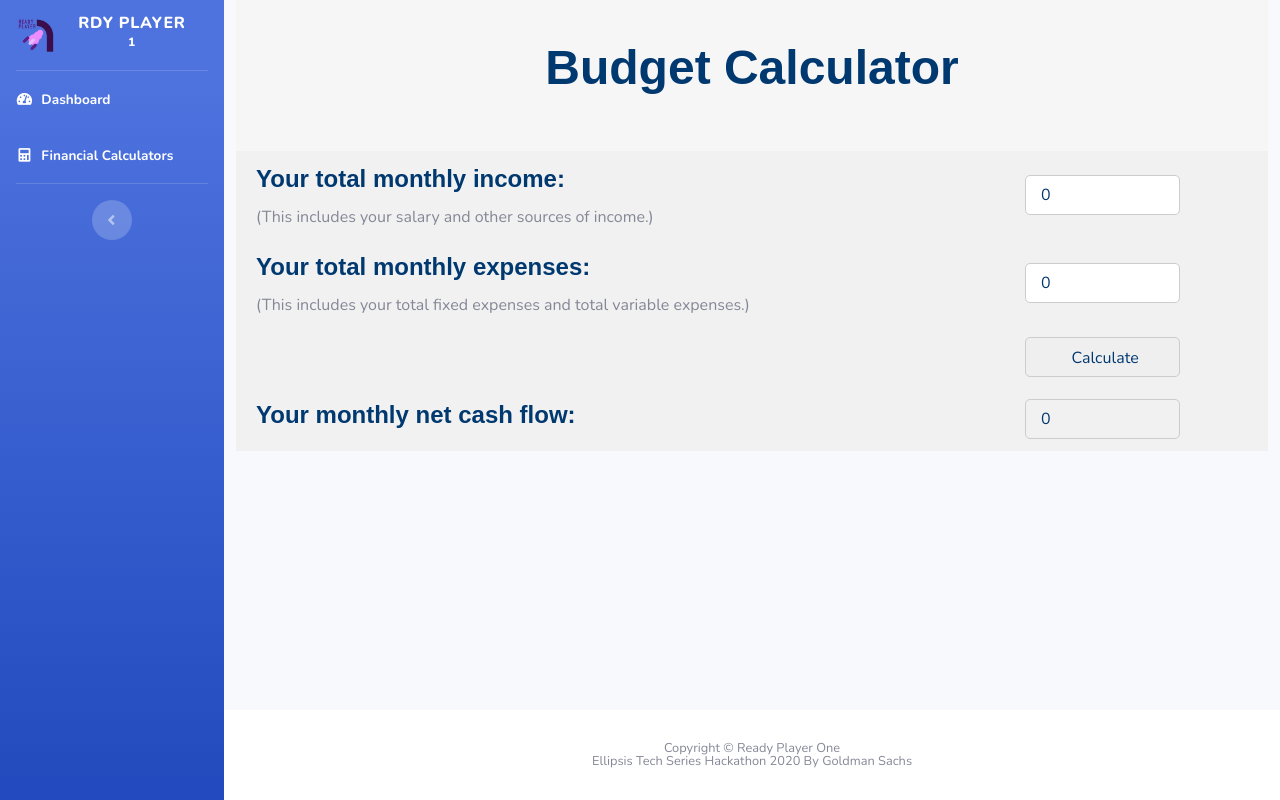
After one commit to melkhun/readyplayerone, a Django app: page /financialcalculators/budget in a window 1280 px wide. The commit adds this page. Run offline with Django 3.2, Linux system fonts and the light colour scheme; some libraries are stand-ins or nearby versions.

Commit message:
added simple calculators

```diff
--- /dev/null
+++ b/mainsite/app/templates/app/calculators/budget_calculator.html
@@ -0,0 +1,98 @@
+{% extends 'base.html' %}
+{% block content %}
+<div class="row" style="background-color: #f6f6f6;">
+    <h3 class="banner">Budget Calculator</h3>
+</div>
+
+<div class="row" style="background-color: #f1f1f1;">
+    <table>
+    <form method='post'>{% csrf_token %}
+        <tr style="width:100%">
+        <td>
+            <h2>Your total monthly income: </h2>
+            (This includes your salary and other sources of income.)
+        </td>
+        <td style="text-align: left;">
+            <input type="number" name="income" id="income" value="{{income}}">
+        </td>
+        </tr>
+        <tr>
+        <td>
+            <h2>Your total monthly expenses:</h2>
+            (This includes your total fixed expenses and total variable expenses.)
+        </td>
+        <td>
+            <input type="number" name="expense" id="expense" value="{{expense}}">
+        </td>
+        </tr>
+        <tr>
+            <td></td>
+            <td>
+                <input type="submit" value="Calculate">
+            </td>
+        </tr>
+        </form>
+        <tr style="width:100%">
+            <td>
+                <h2 >Your monthly net cash flow:</h2>
+            </td>
+            <td>
+                <input type="number" value="{{cashflow}}" disabled>
+            </td>
+        </tr>
+    </table>
+</div>
+
+<style>
+input{
+    width: 155px;
+    height: 40px;
+    line-height: 40px;
+    padding: 0 10px 0 15px;
+    border: 1px solid #ccc;
+    float: left;
+    border-radius: 5px;
+    color: #003870;
+    font-weight: 500;
+    font-size: 16px;
+
+}
+
+input::-webkit-outer-spin-button,
+input::-webkit-inner-spin-button {
+  -webkit-appearance: none;
+  margin: 0;
+}
+
+h2, h3{
+    font-size: 1.5em;
+    line-height: 36px;
+    color: #003870;
+    font-weight: 700;
+    position: relative;
+    font-family: Montserrat,sans-serif;
+}
+
+h3{
+    font-size: 3.0em;
+}
+
+table{
+    width:100%;
+}
+
+tr td{
+    padding-bottom: 10px;
+    padding-left: 20px;
+    padding-top: 10px;
+}
+
+.banner{
+    text-align: center;
+    width: 100%;
+    max-width: 685px;
+    margin: 0 auto;
+    padding: 50px 10px 65px;
+}
+</style>
+{% endblock content %}
--- a/mainsite/app/templates/base.html
+++ b/mainsite/app/templates/base.html
@@ -52,7 +52,7 @@
             <h1 class="h3 mb-0 text-gray-800">Dashboard</h1>
             <a href="#" class="d-none d-sm-inline-block btn btn-sm btn-primary shadow-sm"><i class="fas fa-download fa-sm text-white-50"></i> Generate Report</a>
           </div> -->
-          <div class="row">
+          <div>
             {% block content %}
             {% endblock %}
           </div>
--- a/mainsite/app/templates/partials/_sidebar.html
+++ b/mainsite/app/templates/partials/_sidebar.html
@@ -20,6 +20,37 @@
         <i class="fas fa-fw fa-tachometer-alt"></i>
         <span>Dashboard</span></a>
     </li>
+
+    <li class="nav-item active">
+        <a class="nav-link" href="{% url 'financialcalculators' %}">
+        <i class="fas fa-fw fa-calculator"></i>
+        <span>Financial Calculators</span></a>
+    </li>
+
+    {% comment %}
+    <!-- Divider -->
+    <hr class="sidebar-divider">
+
+    <!-- Heading -->
+    <div class="sidebar-heading">
+        Profile
+    </div>
+
+    <!-- Nav Item - Pages Collapse Menu -->
+    <li class="nav-item">
+        <a class="nav-link collapsed" href="#" data-toggle="collapse" data-target="#collapseTwo" aria-expanded="true" aria-controls="collapseTwo">
+        <i class="fas fa-fw fa-cog"></i>
+        <span>Settings</span>
+        </a>
+        <div id="collapseTwo" class="collapse" aria-labelledby="headingTwo" data-parent="#accordionSidebar">
+        <div class="bg-white py-2 collapse-inner rounded">
+            <h6 class="collapse-header">Custom Components:</h6>
+            <a class="collapse-item" href="buttons.html">Buttons</a>
+            <a class="collapse-item" href="cards.html">Cards</a>
+        </div>
+        </div>
+    </li>
+    {% endcomment %}
 {% comment %}
     <!-- Divider -->
     <hr class="sidebar-divider">
--- a/mainsite/app/urls.py
+++ b/mainsite/app/urls.py
@@ -9,7 +9,14 @@ urlpatterns = [
     path('', views.index, name='index'),
 ]
 
-# navbar paths
+# sidebar paths
 urlpatterns += [
-    path('maindashboard', views.maindashboard, name='maindashboard')
+    path('maindashboard', views.maindashboard, name='maindashboard'),
+    path('financialcalculators', views.financialcalculators, name='financialcalculators')
 ]
+
+# calculator paths
+urlpatterns += [
+    path('financialcalculators/budget', views.budgetcalculator, name='budgetcalculator'),
+    path('financialcalculators/networth', views.networthcalculator, name='networthcalculator'),
+]
--- a/mainsite/app/views.py
+++ b/mainsite/app/views.py
@@ -29,3 +29,36 @@ def maindashboard(request):
     }
 
     return render(request, 'app/main_dashboard.html', context)
+
+def financialcalculators(request):
+    return render(request, 'app/calculators/overview.html')
+
+def budgetcalculator(request):
+    income = 0
+    expense = 0
+    cashflow = 0
+    if request.method == "POST":
+        income = request.POST['income']
+        expense = request.POST['expense']
+        cashflow = float(income)-float(expense)
+    context = {
+        'income': income,
+        'expense': expense,
+        'cashflow': cashflow,
+    }
+    return render(request, 'app/calculators/budget_calculator.html', context)
+
+def networthcalculator(request):
+    assets = 0
+    liabilities = 0
+    networth = 0
+    if request.method == "POST":
+        assets = request.POST['assets']
+        liabilities = request.POST['liabilities']
+        networth = float(assets)-float(liabilities)
+    context = {
+        'assets': assets,
+        'liabilities': liabilities,
+        'networth': networth,
+    }
+    return render(request, 'app/calculators/networth_calculator.html', context)
```
Also changed, not shown: mainsite/app/templates/app/calculators/networth_calculator.html (added, +98 -0 lines), mainsite/app/templates/app/calculators/overview.html (added, +106 -0 lines), mainsite/project_files/static/img/budget_icon.png (added), mainsite/project_files/static/img/networth_icon.png (added), mainsite/project_files/static/img/networth_icon.svg (added).
